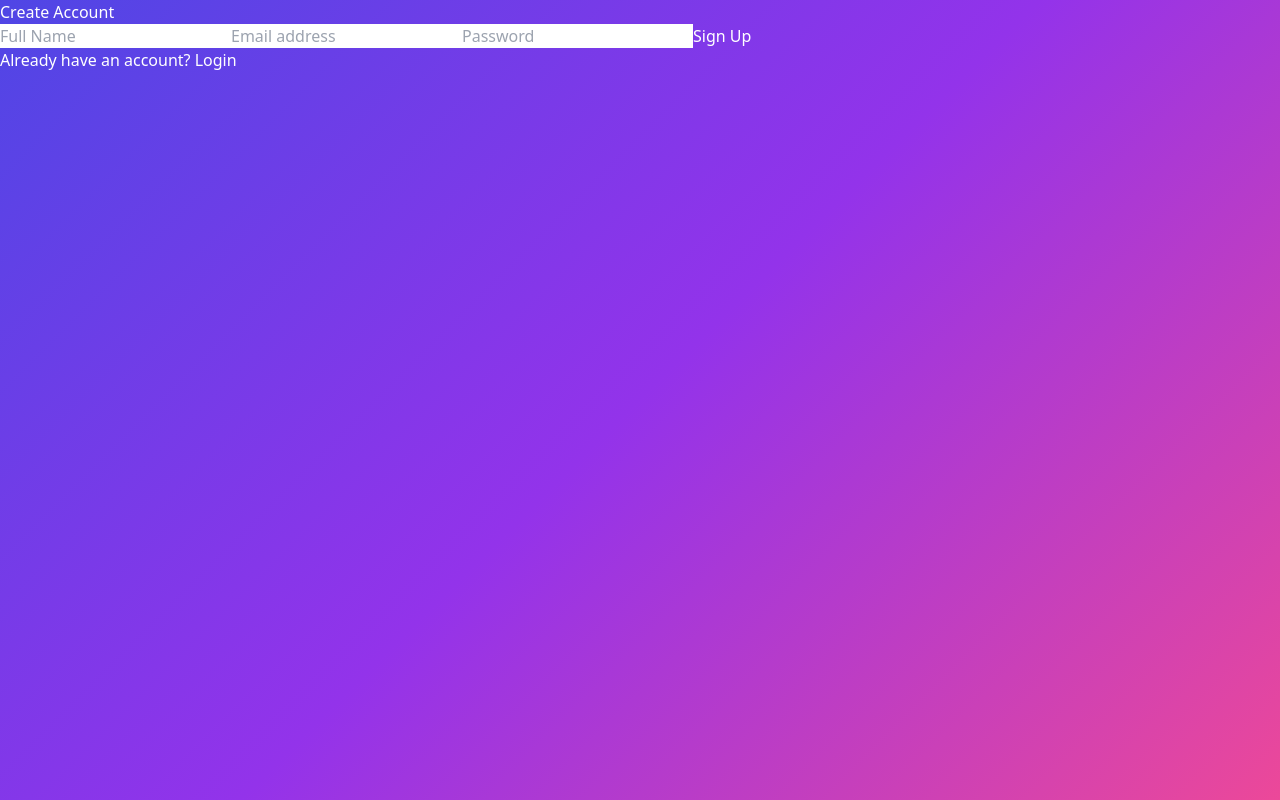
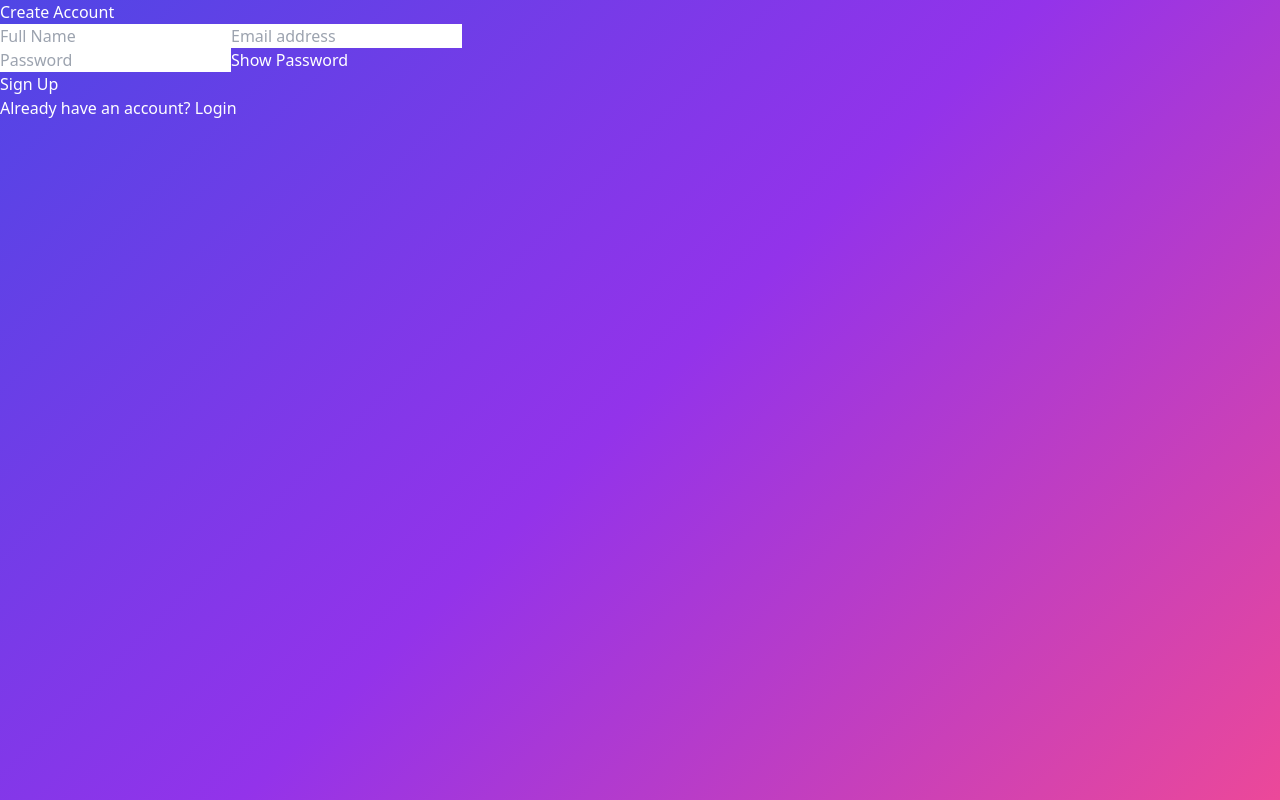
Before and after one commit to Dhruvsh02/mini-user-management-system, a React app in the folder frontend/: page /signup in a window 1280 px wide. Built offline with nearby package versions, Linux system fonts and the light colour scheme; the HTML template or start-up script is replaced by a standard one.

Commit message:
password show/hide toggle for auth forms

```diff
--- a/frontend/src/pages/ChangePassword.jsx
+++ b/frontend/src/pages/ChangePassword.jsx
@@ -4,6 +4,8 @@ import API from "../services/api";
 export default function ChangePassword() {
     const [oldPassword, setOldPassword] = useState("");
     const [newPassword, setNewPassword] = useState("");
+    const [showOld, setShowOld] = useState(false);
+    const [showNew, setShowNew] = useState(false);
     const [message, setMessage] = useState("");
 
     const ChangePassword = async () => {
@@ -24,20 +26,38 @@ export default function ChangePassword() {
         <div className="min-h-screen flex justify-center items-center px-4">
             <div className="backdrop-blur-xl bg-white/10 border border-white/20 rounded-2xl p-6 w-full max-w-md text-white">
               <h2 className="text-2xl font-bold mb-4">Change Password</h2>
+              <div className="relative mb-3">
               <input
-                type="password"
+                type={showOld ? "text" : "password"}
                 placeholder="Current Password"
                 value={oldPassword}
                 onChange={(e) => setOldPassword(e.target.value)}
                 className="w-full px-4 py-2 mb-4 rounded-lg bg-white/20 border border-white/30 placeholder-white/70 focus:outline-none focus:ring-2 focus:ring-white/50"
               />
+                <button
+                    type="button"
+                    onClick={() => setShowOld(!showOld)}
+                    className="absolute right-3 top-1/2 -translate-y-1/2 text-sm text-white/70 hover:text-white"
+                >
+                    {showOld ? "Hide" : "Show"}
+                </button>
+              </div>
+              <div className="relative mb-4">
               <input
-                type="password"
+                type={showNew ? "text" : "password"}
                 placeholder="New Password"
                 value={newPassword}
                 onChange={(e) => setNewPassword(e.target.value)}
                 className="w-full px-4 py-2 mb-4 rounded-lg bg-white/20 border border-white/30 placeholder-white/70 focus:outline-none focus:ring-2 focus:ring-white/50"
               />
+                <button
+                    type="button"
+                    onClick={() => setShowNew(!showNew)}
+                    className="absolute right-3 top-1/2 -translate-y-1/2 text-sm text-white/70 hover:text-white"
+                >
+                    {showNew ? "Hide" : "Show"}
+                </button>
+              </div>
               <button
                 onClick={ChangePassword}
                 className="px-4 py-2 rounded-lg bg-blue-500/80 hover:bg-blue-600 transition"
--- a/frontend/src/pages/Login.jsx
+++ b/frontend/src/pages/Login.jsx
@@ -5,6 +5,7 @@ import GlassCard from "../components/GlassCard.jsx";
 
 export default function Login() {
     const navigate = useNavigate();
+    const [showPassword, setShowPassword] = useState(false);
     const [form, setform ] = useState({
         email: "",
         password: ""
@@ -60,8 +61,9 @@ export default function Login() {
                     required
                     className="w-full px-4 py-3 rounded-xl bg-white/20 backdrop-blur-md border border-white/30 placeholder-white/70 focus:outline-none focus:ring-2 focus:ring-white/50"
                     />
+                    <div className="relative">
                     <input
-                    type="password"
+                    type={showPassword ? "text" : "password"}
                     name="password"
                     placeholder="Password"
                     value={form.password}
@@ -69,6 +71,14 @@ export default function Login() {
                     required
                     className="w-full px-4 py-3 rounded-xl bg-white/20 backdrop-blur-md border border-white/30 placeholder-white/70 focus:outline-none focus:ring-2 focus:ring-white/50"
                     />
+                    <button
+                    type="button"
+                    onClick={() => setShowPassword(!showPassword)}
+                    className="absolute right-3 top-1/2 -translate-y-1/2 text-sm text-white/70 hover:text-white"
+                    >
+                    {showPassword ? "Hide" : "Show"}
+                    </button>
+                    </div>
                     <button
                     type="submit"
                     className="w-full py-3 rounded-xl bg-white/20 backdrop-blur-md border border-white/30 text-white font-semibold hover:bg-white/30 focus:outline-none focus:ring-2 focus:ring-white/50"
--- a/frontend/src/pages/Signup.jsx
+++ b/frontend/src/pages/Signup.jsx
@@ -11,6 +11,7 @@ export default function Signup() {
         password: ""
     });
     const [error, setError] = useState("");
+    const [showPassword, setShowPassword] = useState(false);
     const [loading, setLoading] = useState(false);
 
     const handleChange = (e) => {
@@ -69,9 +70,9 @@ export default function Signup() {
             required
             className="w-full px-4 py-3 rounded-xl bg-white/20 backdrop-blur-md border border-white/30 placeholder-white/70 focus:outline-none focus:ring-2 focus:ring-white/50"
           />
-
+        <div className="relative">
           <input
-            type="password"
+            type={showPassword ? "text" : "password"}
             name="password"
             placeholder="Password"
             value={form.password}
@@ -79,7 +80,14 @@ export default function Signup() {
             required
             className="w-full px-4 py-3 rounded-xl bg-white/20 backdrop-blur-md border border-white/30 placeholder-white/70 focus:outline-none focus:ring-2 focus:ring-white/50"
           />
-
+          <button
+            type="button"
+            onClick={() => setShowPassword(!showPassword)}
+            className="absolute right-3 top-1/2 -translate-y-1/2 text-sm text-white/70 hover:text-white"
+          >
+            {showPassword ? "Hide Password" : "Show Password"}
+          </button>
+        </div>
           <button
             type="submit"
             disabled={loading}
```
